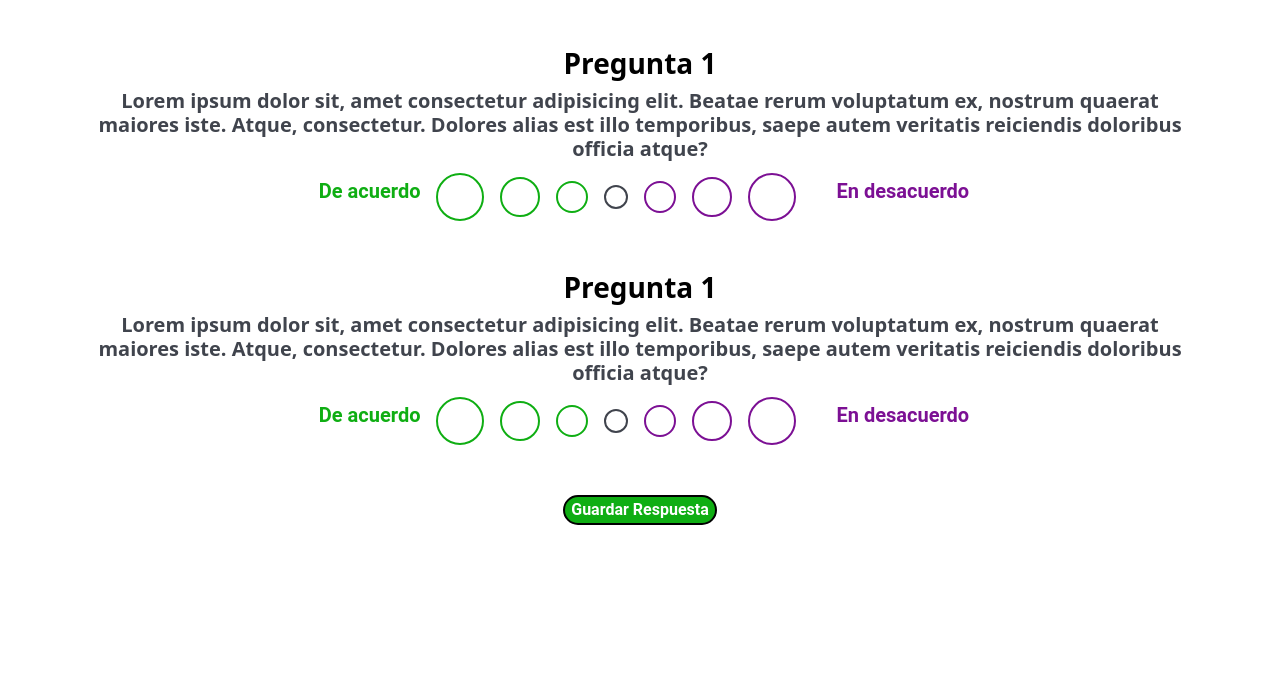
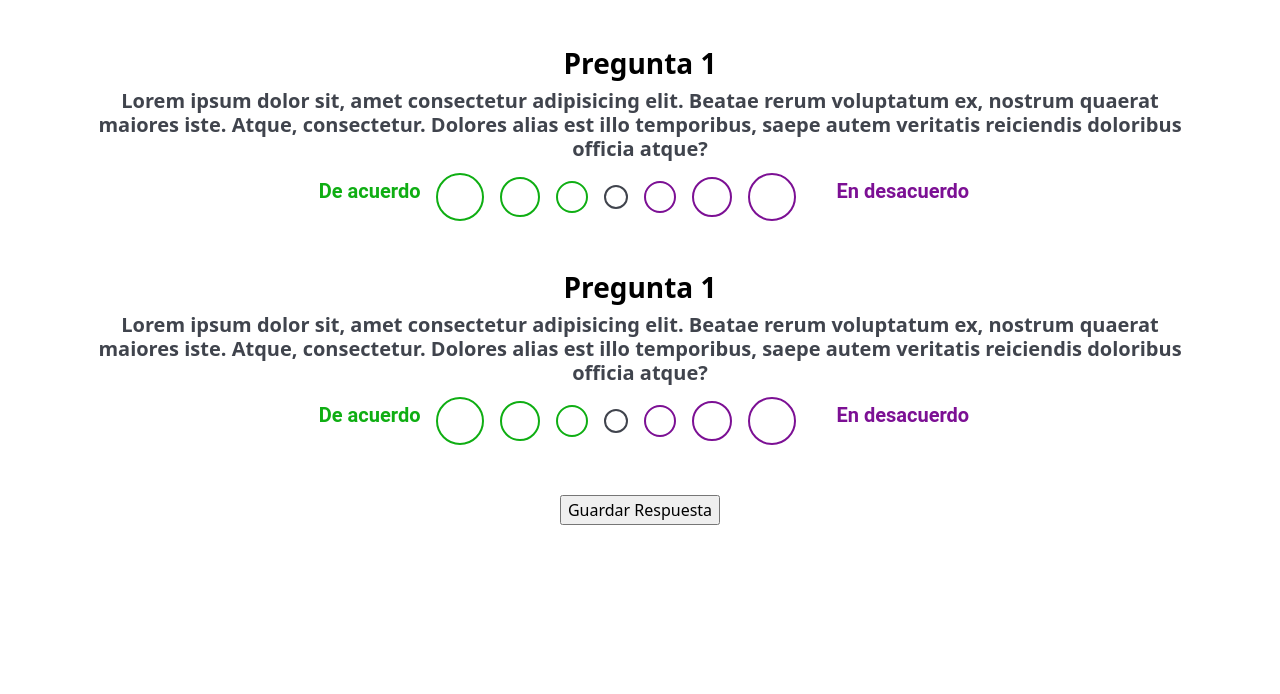
Before and after one commit to jmespitiag/CapIA, a Django app: template PruebaVocacional/templates/answers.html in a window 1280 px wide. Shown: the part 164-858 px from the top of the page. Run offline with Django 4.2, Linux system fonts and the light colour scheme; the template is opened without the code that fills it, so the values that code supplies are empty; style sheets or scripts are compiled from the project's sources; some web fonts are replaced.

Commit message:
App Chat fixed

```diff
--- a/CapIA/static/css/styles.css
+++ b/CapIA/static/css/styles.css
@@ -1,5 +1,3 @@
-@import  'partials/variables.scss';
-
 @font-face {
   font-family: "Roboto";
   src: url("../Capy/fonts/Roboto-BlackItalic.ttf");
@@ -180,11 +178,9 @@
   text-align: center;
 }
 
-.btn-custom {
+#send.btn.btn-primary {
   background-color: #0fae13;
   color: white;
   font-family: "Roboto";
   font-weight: bold;
-  border-radius: 1rem;
-  border: 2px solid black;
-}
+}/*# sourceMappingURL=styles.css.map */
```
